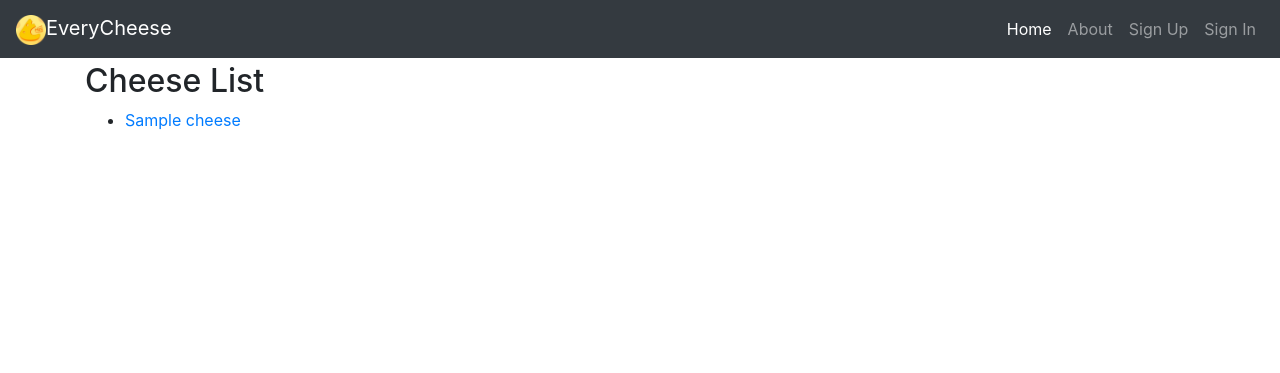
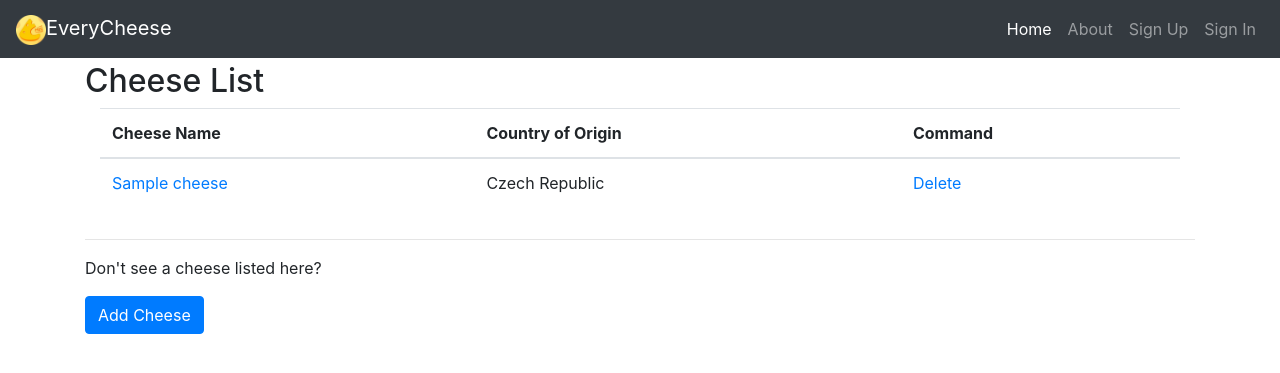
Before and after one commit to vv1075/everycheese, a Django app: page /cheeses/ in a window 1280 px wide. Shown: the top 373 px of the page. Run offline with Django 3.2, Linux system fonts and the light colour scheme; tables that the repository leaves empty hold one stand-in row (values such as "Sample post"); some libraries are stand-ins or nearby versions.

Commit message:
Add Cheese_form and delete html and Update python files(Models, urls and views) including cheese_list html for delete button

```diff
--- a/config/settings/local.py
+++ b/config/settings/local.py
@@ -62,8 +62,3 @@ INSTALLED_APPS += ["django_extensions"]  # noqa: F405
 
 # Your stuff...
 # ------------------------------------------------------------------------------
-LOCAL_APPS = [
- "everycheese.users.apps.UsersConfig", # custom users app
-
- "everycheese.cheeses.apps.CheesesConfig", # cheese info app
-]
--- a/everycheese/cheeses/models.py
+++ b/everycheese/cheeses/models.py
@@ -1,5 +1,5 @@
 from django.db import models
-
+from django.urls import reverse
 from autoslug import AutoSlugField
 from model_utils.models import TimeStampedModel
 from django_countries.fields import CountryField
@@ -18,7 +18,13 @@ class Cheese(TimeStampedModel):
           SEMI_HARD = "semi-hard", "Semi-Hard"
           HARD = "hard", "Hard"
 
+     def get_absolute_url(self):
+          """Return absolute URL to the Cheese Detail page."""
+          return reverse(
+               'cheeses:detail', kwargs={"slug": self.slug}
+               )
      # Other Fields Here...
+
 
      firmness = models.CharField("Firmness", max_length=20,
            choices=Firmness.choices, default=Firmness.UNSPECIFIED)
--- a/everycheese/cheeses/urls.py
+++ b/everycheese/cheeses/urls.py
@@ -9,11 +9,20 @@ urlpatterns = [
         view=views.CheeseListView.as_view(),
         name='list'
     ),
-
+     path(
+        route='add/',
+        view=views.CheeseCreateView.as_view(),
+        name='add'
+    ),
      path(
         route='<slug:slug>/',
         view=views.CheeseDetailView.as_view(),
         name='detail'
     ),
 
+    path('delete/<slug:slug>/', views.CheeseDeleteView.as_view(), name='delete'),
+    path('confirm_delete/<slug:slug>/', views.ConfirmCheeseDeleteView.as_view(), name='confirm_delete'),
+
+
+
 ]
--- a/everycheese/cheeses/views.py
+++ b/everycheese/cheeses/views.py
@@ -1,8 +1,30 @@
-from django.views.generic import ListView, DetailView
+from django.views.generic import ListView, DetailView, CreateView, DeleteView, TemplateView
 from .models import Cheese
-
+from django.urls import reverse_lazy
 class CheeseListView(ListView):
      model = Cheese
 
 class CheeseDetailView(DetailView):
      model = Cheese
+
+class CheeseCreateView(CreateView):
+     model = Cheese
+     fields = [
+               'name',
+               'description',
+               'firmness',
+               'country_of_origin',
+          ]
+
+class CheeseDeleteView(DeleteView):
+     model = Cheese
+     template_name ='cheeses/cheese_delete.html'
+     success_url = reverse_lazy('cheeses:list')
+
+class ConfirmCheeseDeleteView(TemplateView):
+    template_name = 'cheeses/cheese_delete.html'
+
+    def get_context_data(self, **kwargs):
+        context = super().get_context_data(**kwargs)
+        context['cheese'] = Cheese.objects.get(slug=self.kwargs['slug'])
+        return context
--- a/everycheese/templates/cheeses/cheese_list.html
+++ b/everycheese/templates/cheeses/cheese_list.html
@@ -1,13 +1,39 @@
 {% extends "base.html" %}
+
+{% load countries %}
 
 {% block title %}Cheese List{% endblock title %}
 
 {% block content %}
     <h2>Cheese List</h2>
-<ul>
-    {% for cheese in cheese_list %}
-        <li><a href="{% url 'cheeses:detail' cheese.slug %}">{{ cheese.name }}</a></li>
-    {% endfor %}
-</ul>
+    <div class="container" style="max-height: 500px; overflow-y: auto;">
+        <table class="table">
+            <thead style="position: sticky; top: 0; background-color: white;">
+                <tr>
+                    <th scope="col">Cheese Name</th>
+                    <th scope="col">Country of Origin</th>
+                    <th scope="col">Command</th>
+                </tr>
+            </thead>
+            <tbody>
+                {% for cheese in cheese_list %}
+                <tr>
+                    <td><a href="{% url 'cheeses:detail' cheese.slug %}">{{ cheese.name }}</a></td>
+                    <td>{{ cheese.get_country_of_origin_display|default:"N/A" }}</td>
+                    <td><a href="{% url 'cheeses:delete' cheese.slug %}">Delete</a></td>
+                </tr>
+                {% endfor %}
+            </tbody>
+        </table>
+    </div>
+
+    <hr/>
+    <p>Don't see a cheese listed here?</p>
+    <p>
+        <a class="btn btn-primary"
+                href="{% url 'cheeses:add' %}" role="button">
+            Add Cheese
+         </a>
+    </p>
 
 {% endblock content %}
--- a/requirements/base.txt
+++ b/requirements/base.txt
@@ -12,3 +12,4 @@ django-model-utils==4.0.0  # https://github.com/jazzband/django-model-utils
 django-allauth==0.42.0  # https://github.com/pennersr/django-allauth
 django-crispy-forms==1.9.2  # https://github.com/django-crispy-forms/django-crispy-forms
 django-autoslug==1.9.8  # https://github.com/justinmayer/django-autoslug/
+django-countries==6.1.2
```
Also changed, not shown: everycheese/templates/cheeses/cheese_delete.html (added, +15 -0 lines), everycheese/templates/cheeses/cheese_form.html (added, +15 -0 lines).
